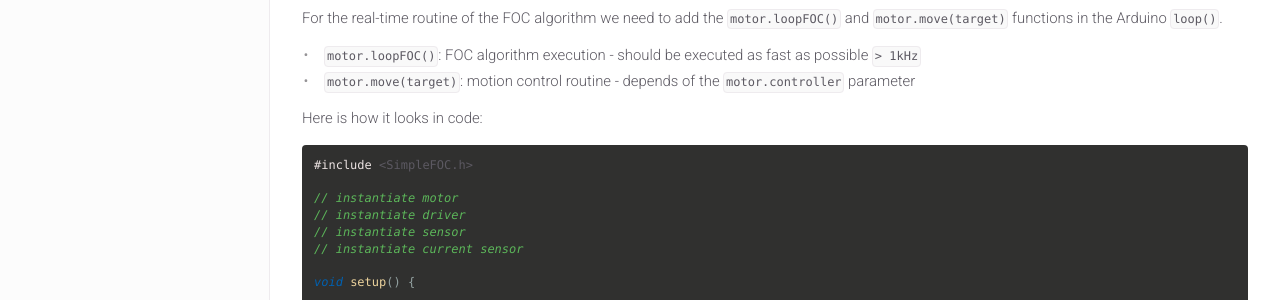
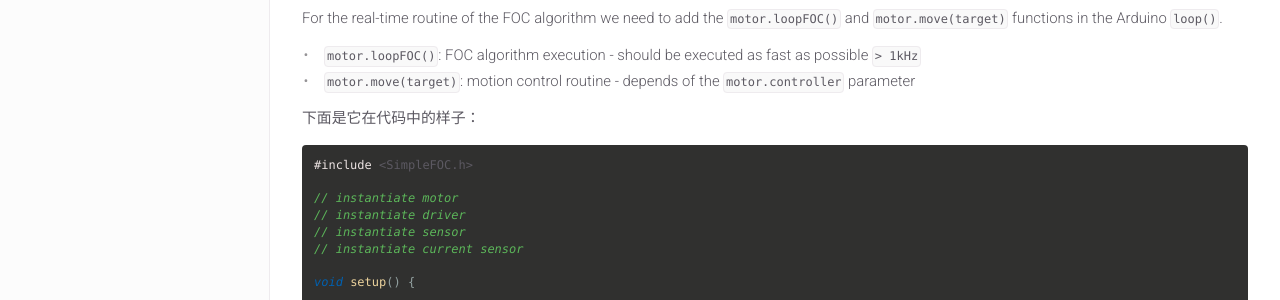
Before and after one commit to simplefoc/docs_chinese, a Jekyll site: the page built from docs/simplefoc_library/code/index.md, in a window 1280 px wide. Shown: the part 3857-4157 px from the top of the page. Built offline with Jekyll 4.4.1, drawn with Linux system fonts in a browser that asks for light colours.

Commit message:
test update 2

````diff
--- a/docs/simplefoc_library/code/index.md
+++ b/docs/simplefoc_library/code/index.md
@@ -23,6 +23,7 @@ Let's start by including the library header file:
 
 First step when writing the code is initializing and configuring the position sensor.
 The library supports these position sensors:
+
  - [Encoders](encoder): Optical, Capacitive, Magnetic encoders (ABI)
  - [Magnetic sensors](magnetic_sensor): SPI, I2C, Analog or PWM
  - [Hall sensors](hall_sensors): 3xHall sonde, Magnetic sensor (UVW interface)
@@ -239,7 +240,7 @@ For the real-time routine of the FOC algorithm we need to add the `motor.loopFOC
 - `motor.loopFOC()`:  FOC algorithm execution - should be executed as fast as possible `> 1kHz`
 - `motor.move(target)`: motion control routine - depends of the `motor.controller` parameter
 
-Here is how it looks in code:
+下面是它在代码中的样子：
 
 ```cpp
 #include <SimpleFOC.h>
````
